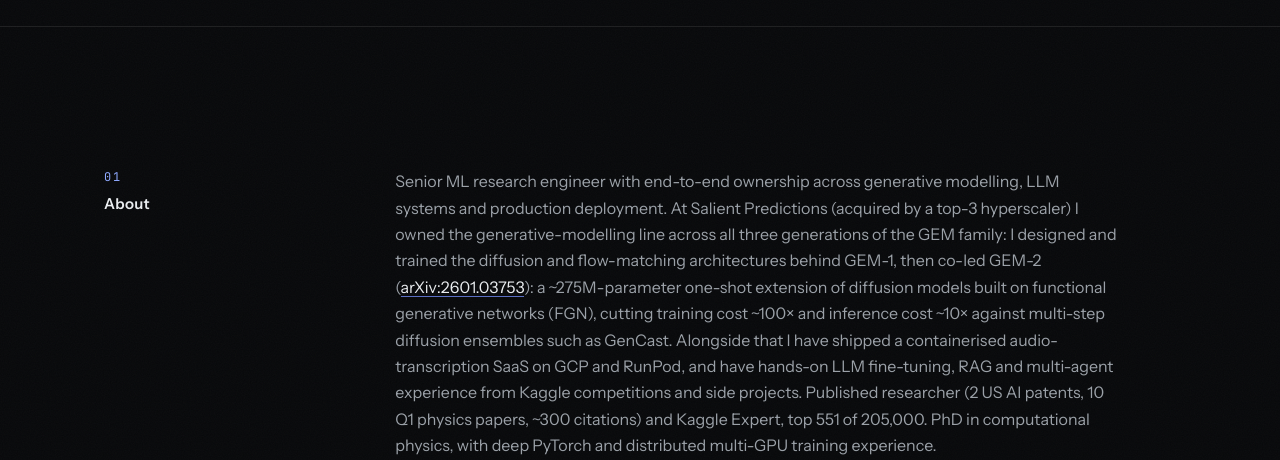
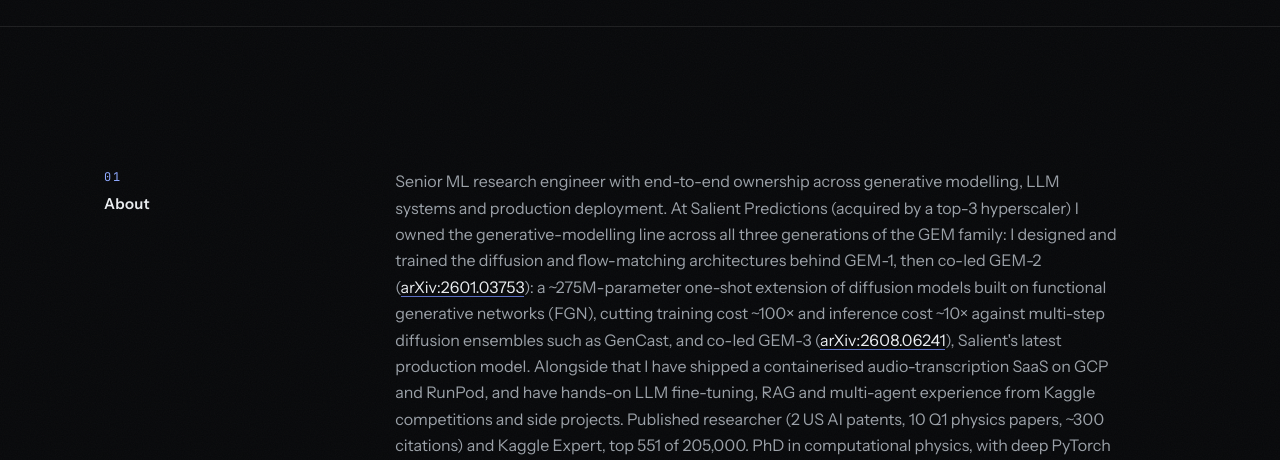
Before and after one commit to viktorcikojevic/luna-ai-lab-website, a plain HTML site: page viktor/index.html in a window 1280 px wide. Shown: the part 340-800 px from the top of the page. Drawn offline with Linux system fonts and the light colour scheme.

Commit message:
Mention GEM-3 in the About section
Co-Authored-By: Claude Fable 5.1 <noreply@anthropic.com>
Claude-Session: https://claude.ai/code/session_01Nvxe7Nf23ptQ8rhMWpWtKi

```diff
--- a/viktor/index.html
+++ b/viktor/index.html
@@ -92,7 +92,9 @@
           (<a href="https://arxiv.org/abs/2601.03753" target="_blank" rel="noopener">arXiv:2601.03753</a>):
           a ~275M-parameter one-shot extension of diffusion models built on functional generative
           networks (FGN), cutting training cost ~100&times; and inference cost ~10&times; against
-          multi-step diffusion ensembles such as GenCast. Alongside that I have shipped a
+          multi-step diffusion ensembles such as GenCast, and co-led GEM-3
+          (<a href="https://arxiv.org/abs/2608.06241" target="_blank" rel="noopener">arXiv:2608.06241</a>),
+          Salient's latest production model. Alongside that I have shipped a
           containerised audio-transcription SaaS on GCP and RunPod, and have hands-on LLM
           fine-tuning, RAG and multi-agent experience from Kaggle competitions and side projects.
           Published researcher (2 US AI patents, 10 Q1 physics papers, ~300 citations) and Kaggle
```
